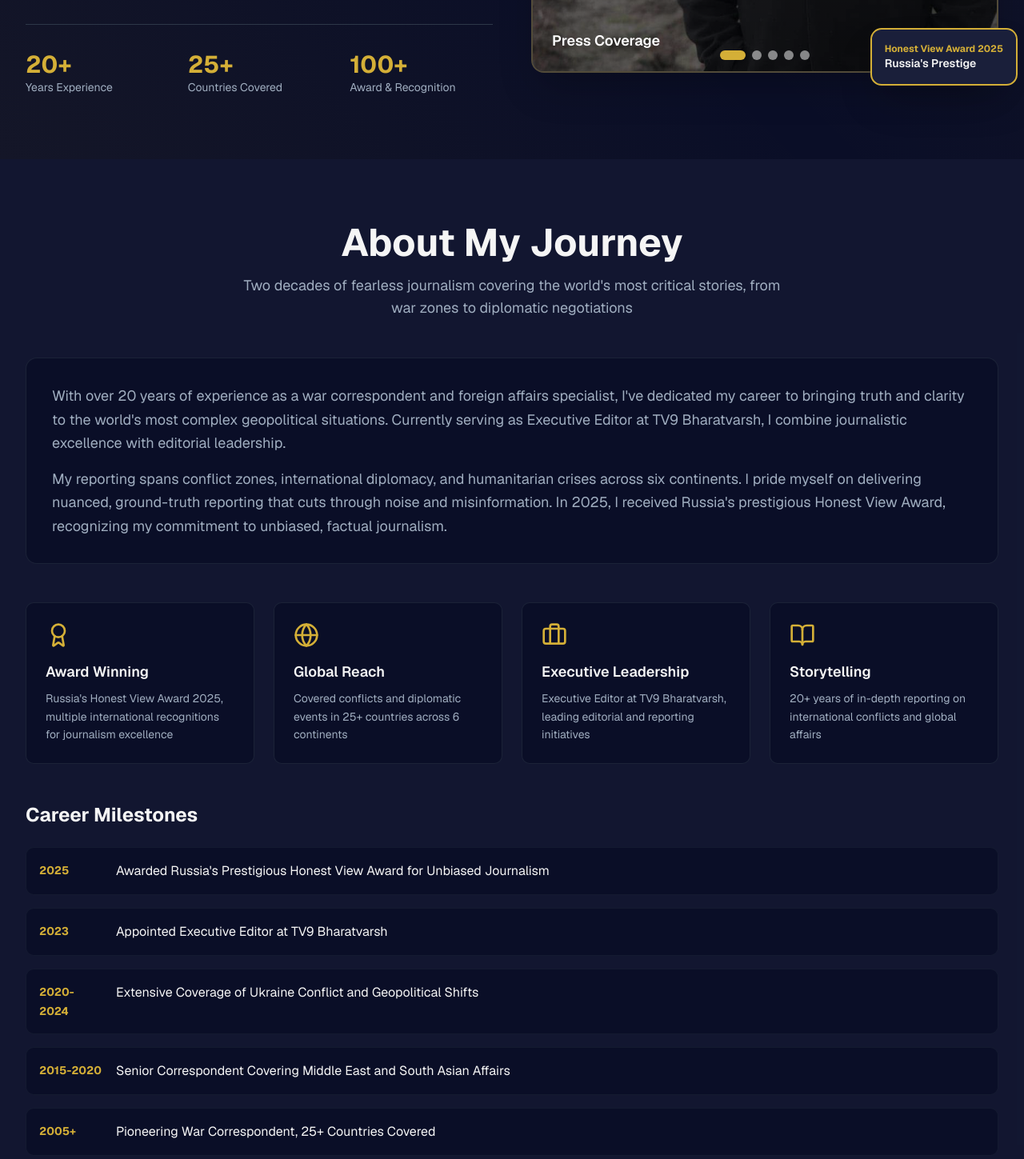
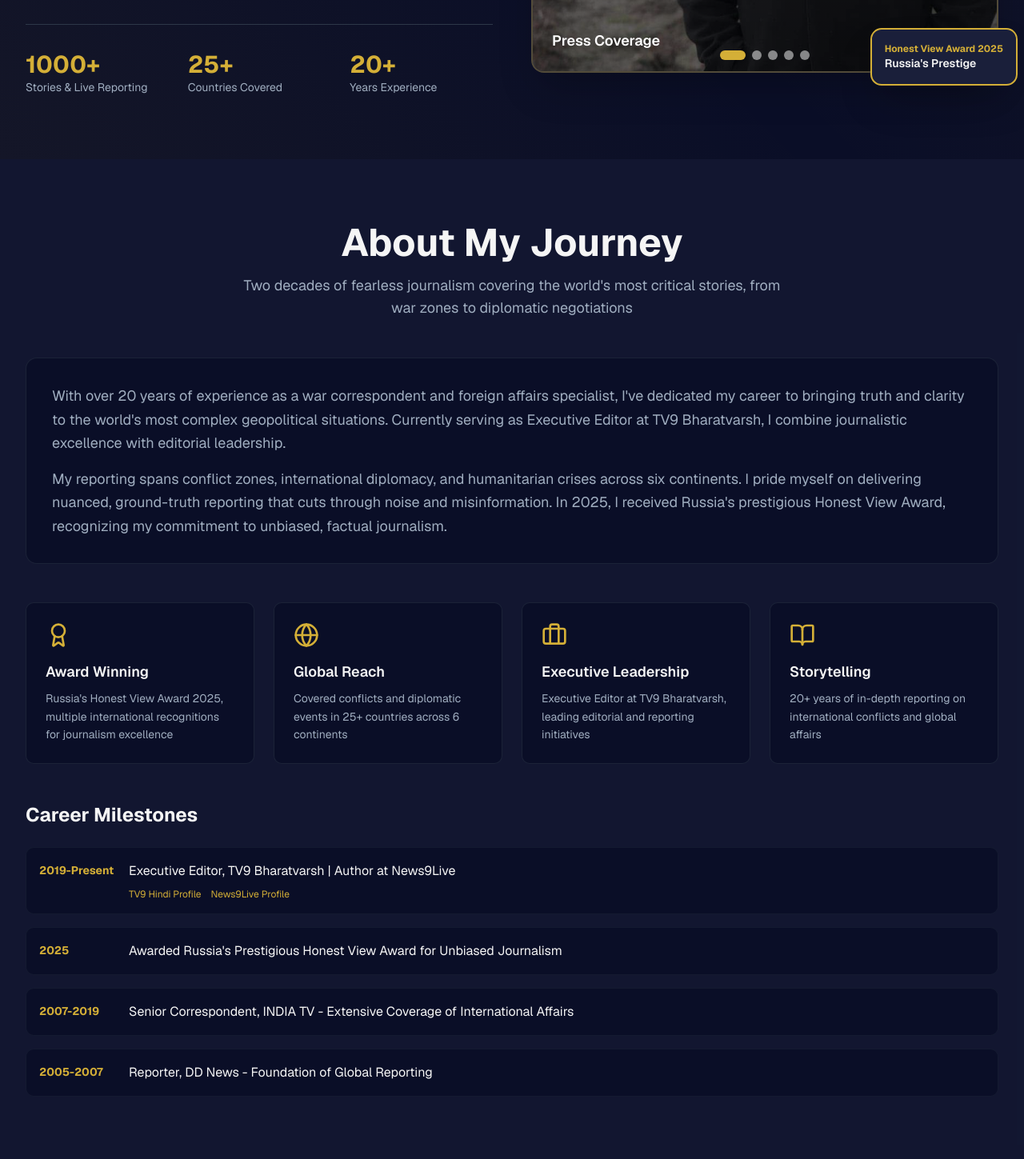
Before and after one commit to Sedawk-Dynamics/manishjha, a Next.js app: page / in a window 1280 px wide. Shown: the part 601-2050 px from the top of the page at 80% size. Built offline with nearby package versions, Linux system fonts and the light colour scheme.

Commit message:
data added

```diff
--- a/components/achievements.tsx
+++ b/components/achievements.tsx
@@ -155,7 +155,7 @@ export function Achievements() {
             { label: 'Years Active', value: '20+' },
             { label: 'Countries', value: '25+' },
             { label: '1 international award / Medal', value: '100+' },
-            { label: 'Stories', value: '500+' },
+            { label: 'Stories', value: '1000+' },
           ].map((stat, i) => (
             <motion.div
               key={i}
--- a/components/awards-showcase.tsx
+++ b/components/awards-showcase.tsx
@@ -1,5 +1,3 @@
-
-
 'use client'
 
 import { motion } from 'framer-motion'
@@ -72,7 +70,7 @@ export function AwardsShowcase() {
   }
 
   return (
-    <section className="relative py-20 bg-gradient-to-b from-background via-card/50 to-background">
+    <section id="awards" className="relative py-20 bg-gradient-to-b from-background via-card/50 to-background">
       {/* Decorative Background */}
       <div className="absolute inset-0 overflow-hidden pointer-events-none">
         <motion.div
@@ -135,7 +133,7 @@ export function AwardsShowcase() {
                 >
                   <div className="relative h-96 w-full overflow-hidden bg-muted">
                     <Image
-                      src={award.src}
+                      src={award.src || "/placeholder.svg"}
                       alt={award.title}
                       fill
                       className="object-cover group-hover:scale-110 transition-transform duration-500"
@@ -190,15 +188,10 @@ export function AwardsShowcase() {
                 <div className="relative w-full aspect-video bg-black">
                   <video
                     src={video.src}
-  autoPlay
-  loop
-  muted
-  playsInline
                     controls
                     className="w-full h-full object-cover"
                     controlsList="nodownload"
                   />
-
                 </div>
 
                 <div className="p-6 bg-card border-t border-primary/20">
--- a/components/bio-section.tsx
+++ b/components/bio-section.tsx
@@ -111,21 +111,36 @@ export function BioSection() {
             <h3 className="text-2xl font-bold text-foreground">Career Milestones</h3>
             <div className="space-y-4">
               {[
+                { year: '2019-Present', event: 'Executive Editor, TV9 Bharatvarsh | Author at News9Live', links: { tv9: 'https://www.tv9hindi.com/author/manish', news9: 'https://www.news9live.com/author/manish-jha-2' } },
                 { year: '2025', event: 'Awarded Russia\'s Prestigious Honest View Award for Unbiased Journalism' },
-                { year: '2023', event: 'Appointed Executive Editor at TV9 Bharatvarsh' },
-                { year: '2020-2024', event: 'Extensive Coverage of Ukraine Conflict and Geopolitical Shifts' },
-                { year: '2015-2020', event: 'Senior Correspondent Covering Middle East and South Asian Affairs' },
-                { year: '2005+', event: 'Pioneering War Correspondent, 25+ Countries Covered' },
+                { year: '2007-2019', event: 'Senior Correspondent, INDIA TV - Extensive Coverage of International Affairs' },
+                { year: '2005-2007', event: 'Reporter, DD News - Foundation of Global Reporting' },
               ].map((milestone, idx) => (
                 <motion.div
                   key={idx}
                   variants={itemVariants}
                   className="flex gap-4 items-start bg-background rounded-lg p-4 border border-border/30 hover:border-primary/20 transition-colors"
                 >
-                  <div className="w-20 flex-shrink-0">
+                  <div className="w-24 flex-shrink-0">
                     <span className="text-primary font-bold text-sm">{milestone.year}</span>
                   </div>
-                  <p className="text-foreground leading-relaxed">{milestone.event}</p>
+                  <div className="flex-1">
+                    <p className="text-foreground leading-relaxed">{milestone.event}</p>
+                    {milestone.links && (
+                      <div className="flex gap-3 mt-2 text-xs">
+                        {milestone.links.tv9 && (
+                          <a href={milestone.links.tv9} target="_blank" rel="noopener noreferrer" className="text-primary hover:underline">
+                            TV9 Hindi Profile
+                          </a>
+                        )}
+                        {milestone.links.news9 && (
+                          <a href={milestone.links.news9} target="_blank" rel="noopener noreferrer" className="text-primary hover:underline">
+                            News9Live Profile
+                          </a>
+                        )}
+                      </div>
+                    )}
+                  </div>
                 </motion.div>
               ))}
             </div>
--- a/components/contact-form.tsx
+++ b/components/contact-form.tsx
@@ -74,7 +74,7 @@ export function ContactForm() {
     {
       icon: Phone,
       title: 'Phone',
-      content: '+91-9871889081',
+      content: '987xxxxxxx',
       link: 'tel:+919871889081',
     },
     {
--- a/components/footer.tsx
+++ b/components/footer.tsx
@@ -113,7 +113,7 @@ export function Footer() {
                 variants={itemVariants}
               >
                 <Phone size={20} className="text-primary flex-shrink-0" />
-                <span>+91-9871889081</span>
+                <span>987xxxxxxx</span>
               </motion.div>
 
               <motion.div
--- a/components/hero-section.tsx
+++ b/components/hero-section.tsx
@@ -105,7 +105,7 @@ export function HeroSection() {
                 className="text-xl lg:text-2xl text-primary font-semibold leading-tight"
                 variants={itemVariants}
               >
-                Journalist | Global Affairs & Security Analyst | Strategic Advisor
+                Journalist | Global Affairs & Security Analyst | Strategic Expert
               </motion.p>
               <motion.p
                 className="text-lg text-muted-foreground font-medium"
@@ -145,16 +145,16 @@ export function HeroSection() {
             {/* Stats */}
             <motion.div className="grid grid-cols-3 gap-6 pt-8 border-t border-border" variants={itemVariants}>
               <div>
-                <p className="text-3xl font-bold text-primary">20+</p>
-                <p className="text-muted-foreground text-sm">Years Experience</p>
+                <p className="text-3xl font-bold text-primary">1000+</p>
+                <p className="text-muted-foreground text-sm">Stories & Live Reporting</p>
               </div>
               <div>
                 <p className="text-3xl font-bold text-primary">25+</p>
                 <p className="text-muted-foreground text-sm">Countries Covered</p>
               </div>
               <div>
-                <p className="text-3xl font-bold text-primary">100+</p>
-                <p className="text-muted-foreground text-sm">Award & Recognition</p>
+                <p className="text-3xl font-bold text-primary">20+</p>
+                <p className="text-muted-foreground text-sm">Years Experience</p>
               </div>
             </motion.div>
           </motion.div>
--- a/components/international-assignments.tsx
+++ b/components/international-assignments.tsx
@@ -6,43 +6,29 @@ import { MapPin, Calendar } from 'lucide-react'
 export function InternationalAssignments() {
   const assignments = [
     {
-      country: 'Russia',
-      region: 'Zaporizhzhia, Moscow',
-      period: '2024-2025',
-      highlights: 'Nuclear Plant Report, Honest View Award 2025',
+      country: 'Ukraine',
+      region: 'Donbass',
+      period: '2022-2025',
+      highlights: 'War Zone Reporting, Conflict Analysis',
+      color: 'from-blue-500/20 to-blue-600/20',
+    },
+    {
+      country: 'China & Taiwan',
+      region: 'Beijing, Taipei',
+      period: '2023-2025',
+      highlights: 'Geopolitical Analysis, Cross-strait Relations',
       color: 'from-red-500/20 to-red-600/20',
     },
     {
-      country: 'Ukraine',
-      region: 'Kyiv, Lviv, War Zone',
-      period: '2023-2024',
-      highlights: 'War Front Reporting, Conflict Analysis',
-      color: 'from-blue-500/20 to-blue-600/20',
-    },
-    {
-      country: 'Israel & Gaza',
-      region: 'Jerusalem, Gaza Strip',
-      period: '2023-2025',
-      highlights: 'Crisis Coverage, Diplomatic Analysis',
-      color: 'from-yellow-500/20 to-yellow-600/20',
-    },
-    {
-      country: 'Iran',
-      region: 'Tehran',
-      period: '2024',
-      highlights: 'Geopolitical Analysis, Nuclear Diplomacy',
-      color: 'from-green-500/20 to-green-600/20',
-    },
-    {
       country: 'United States',
-      region: 'Washington D.C., White House',
-      period: '2024-2025',
-      highlights: 'Presidential Interview, Diplomatic Coverage',
+      region: 'Washington D.C.',
+      period: '2019-2025',
+      highlights: 'President Election, UNGA, Indian PM Visits',
       color: 'from-blue-500/20 to-indigo-600/20',
     },
     {
       country: 'South Asia',
-      region: 'India, Pakistan, Afghanistan',
+      region: 'Bangladesh, Nepal, Sri Lanka',
       period: 'Ongoing',
       highlights: 'Regional Affairs, Security Analysis',
       color: 'from-orange-500/20 to-orange-600/20',
```
Lines whose indentation alone changed are shown as unchanged.
